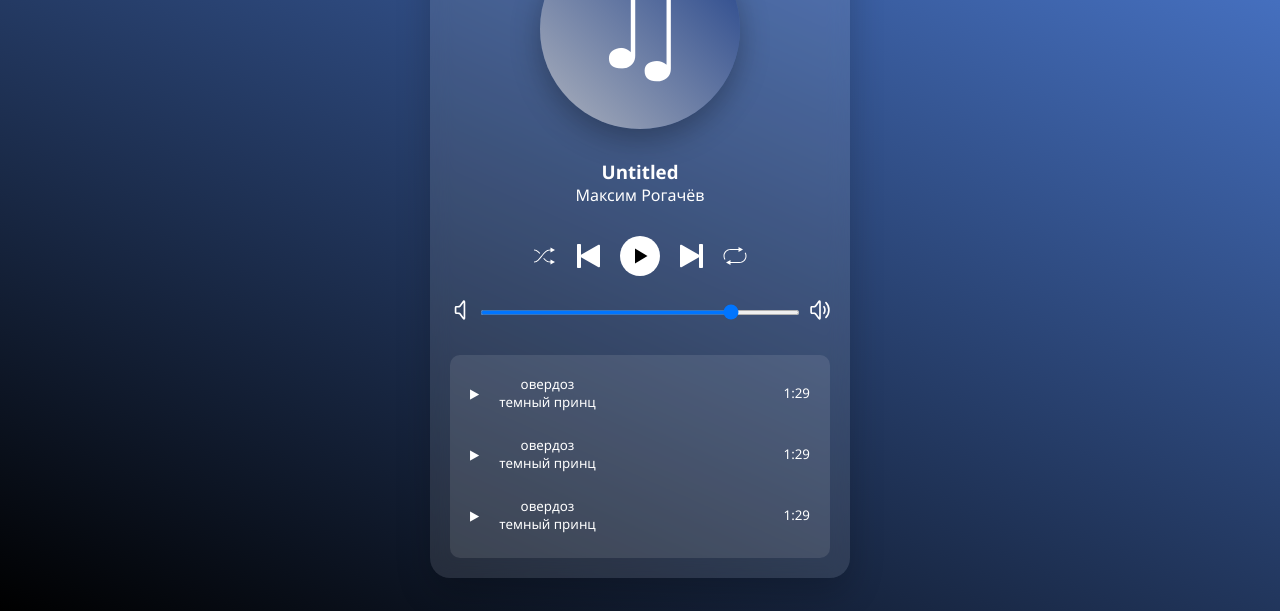
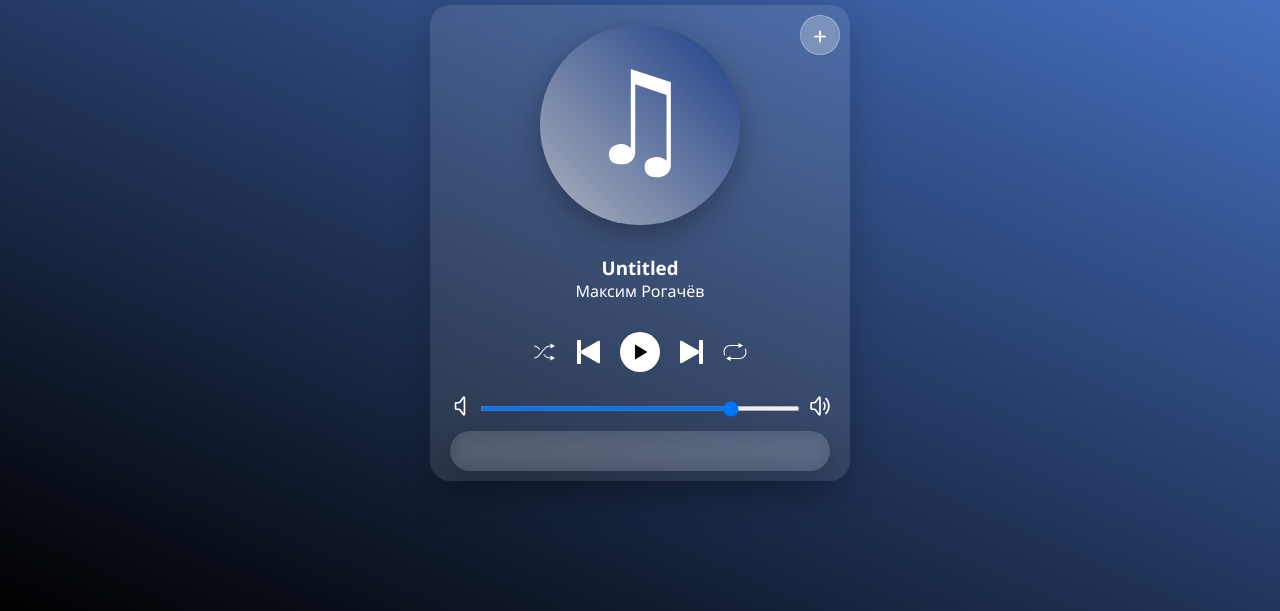
Before and after one commit to meowwmurr/MAX_Player, a plain HTML site: page index.html in a window 1280 px wide. Shown: the part 189-800 px from the top of the page. Drawn offline with Linux system fonts and the light colour scheme.

Commit message:
ПЕРЕДЕЛЫВАЕМ ВСЁ!!!!!!!!!

```diff
--- a/index.html
+++ b/index.html
@@ -15,6 +15,7 @@
         <div class="albumCover">
             ♫
         </div>
+        <button class = "addButton">+</button>
         <div class="song-info">
             <h3 class="song-title" id="songTitle">Untitled</h3>
             <p class="artist" id="songArtist">Максим Рогачёв</p>
@@ -53,7 +54,7 @@
 </svg></span>
     </div>
     <div class="playlist">
-        <button class="playlist-item">
+        <!-- <button class="playlist-item">
             <div class="playlist-item-icon">▶</div>
             <div class = "song-info">
                 <p class = "music-name">овердоз</p>
@@ -76,7 +77,7 @@
                 <p class = "music-artist">темный принц</p>
             </div>
             <p class="music-time">1:29</p>
-        </button>
+        </button> -->
     </div>
     </div>
 </div>
--- a/styles.css
+++ b/styles.css
@@ -78,11 +78,14 @@ button {
 }
 
 .playlist {
-    margin-top: 30px;
-    overflow-y: auto;
-    border-radius: 10px;
+    position: relative;
     background: rgba(255, 255, 255, 0.1);
-    padding: 10px;
+    backdrop-filter: blur(10px);
+    padding: 20px;
+    box-shadow: 0 15px 35px rgba(0, 0, 0, 0.2);
+    border-radius: 20px;
+    width: 100%;
+    top: 10px;
 }
 
 .playlist-item {
@@ -105,3 +108,37 @@ button {
 	color: rgb(53, 147, 255);
 	box-shadow: inset 0 0 0 1.5px #FFFF;
 }
+
+.player {
+
+}
+
+.player-header {
+    position: relative; /* Для позиционирования кнопки */
+    margin-bottom: 5%;
+}
+
+.addButton {
+    position: absolute;
+    top: 10px; /* Смещение вверх за пределы заголовка */
+    right: 10px; /* Смещение вправо за пределы заголовка */
+    background: rgba(255, 255, 255, 0.2);
+    border-radius: 50%;
+    width: 40px;
+    height: 40px;
+    display: flex;
+    align-items: center;
+    justify-content: center;
+    font-size: 1.5em;
+    color: white;
+    cursor: pointer;
+    transition: all 0.3s ease;
+    backdrop-filter: blur(5px);
+    border: 1px solid rgba(255, 255, 255, 0.3);
+    z-index: 10;
+}
+
+.addButton:hover {
+    background: rgba(255, 255, 255, 0.3);
+    transform: scale(1.1);
+}
```
